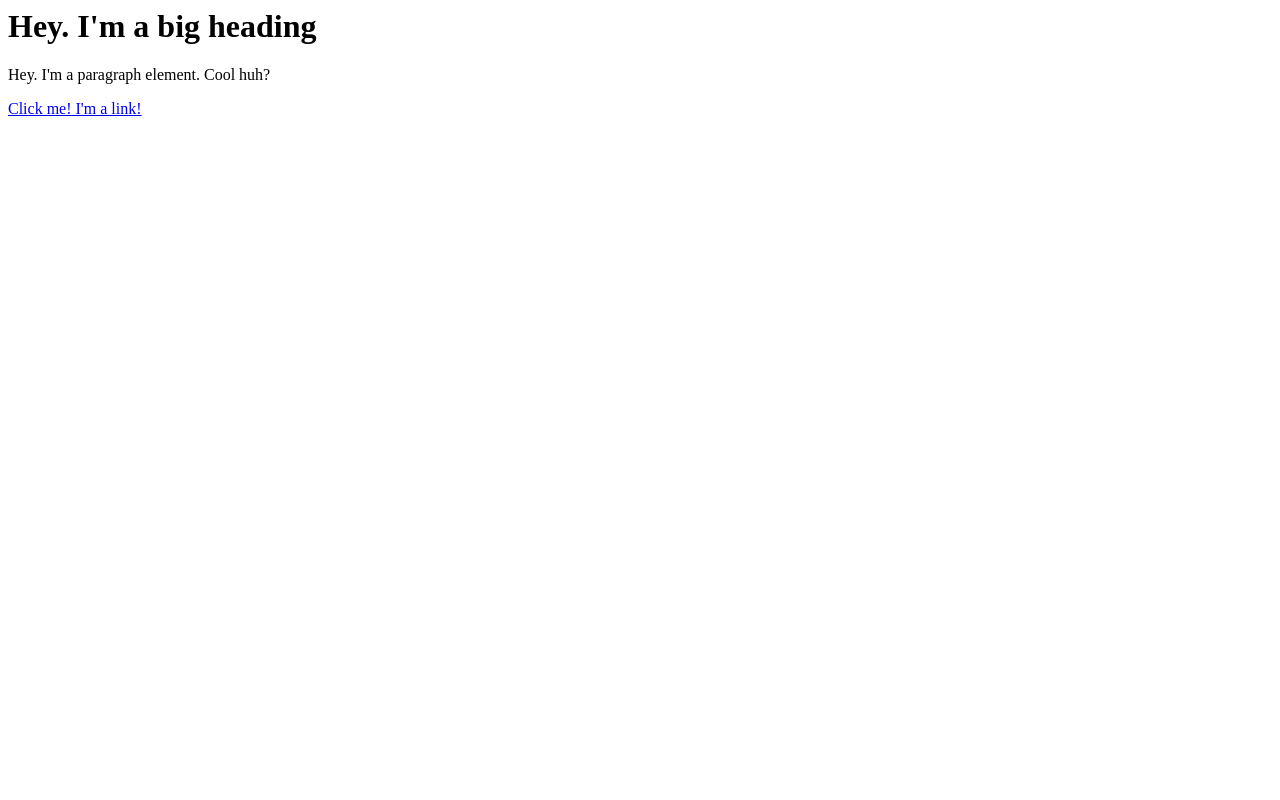
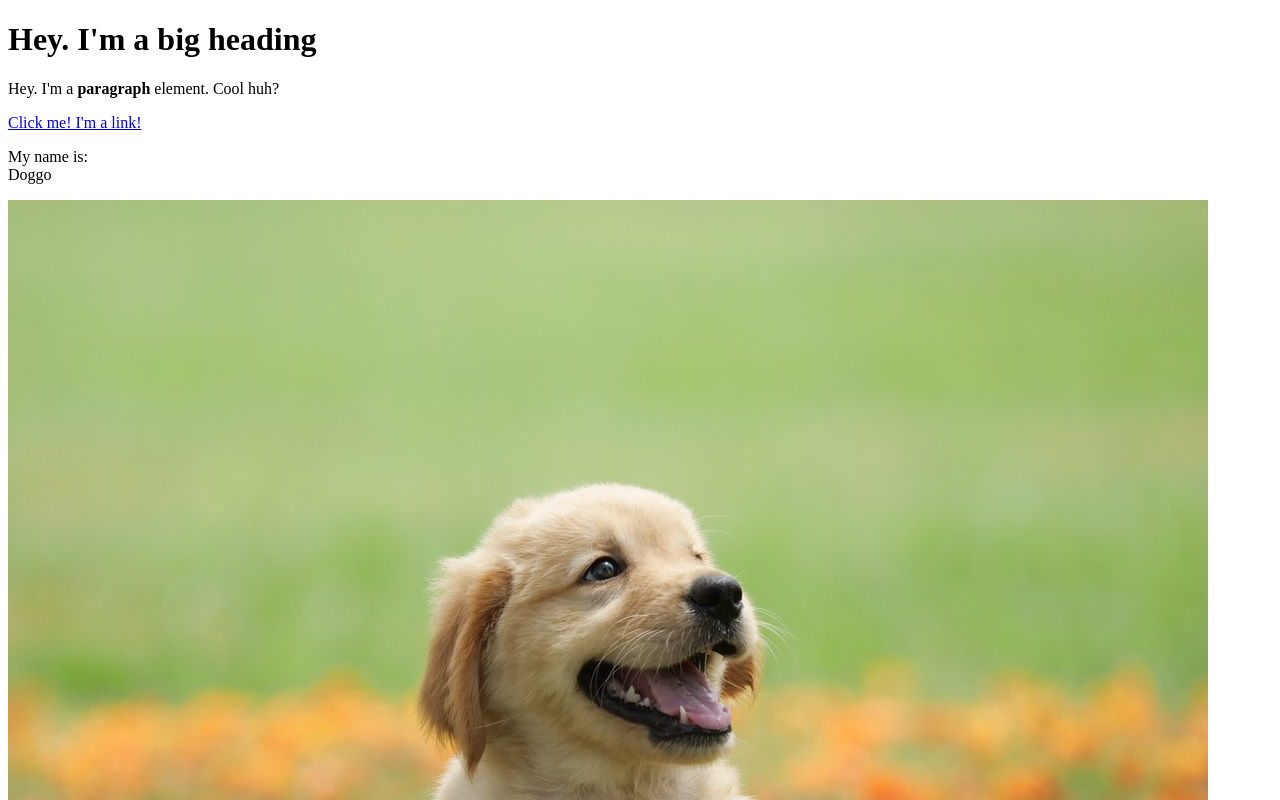
Before and after one commit to ethancentofanti/cartoon-hero, a plain HTML site: page test.html in a window 1280 px wide. Shown: the top 800 px of the page. Drawn offline with Linux system fonts and the light colour scheme.

Commit message:
Added a dog image and a few more elements

```diff
--- a/test.html
+++ b/test.html
@@ -1,3 +1,14 @@
-<h1>Hey. I'm a big heading</h1>
-<p>Hey. I'm a paragraph element. Cool huh?</p>
-<a href="https://google.com" target="_blank" title="Let's go to Google">Click me! I'm a link!</a>
+<!DOCTYPE html>
+<html>
+<head>
+	<title>Test page</title>
+</head>
+<body>
+	<h1>Hey. I'm a big heading</h1>
+	<p>Hey. I'm a <b>paragraph</b> element. Cool huh?</p>
+	<a href="https://google.com" target="_blank" title="Let's go to Google">Click me! I'm a link!</a>
+	<p>My name is:<br>
+	Doggo</p>
+	<img src="img/Dog.jpeg">
+</body>
+</html>
```
Also changed, not shown: img/Dog.jpeg (added).
